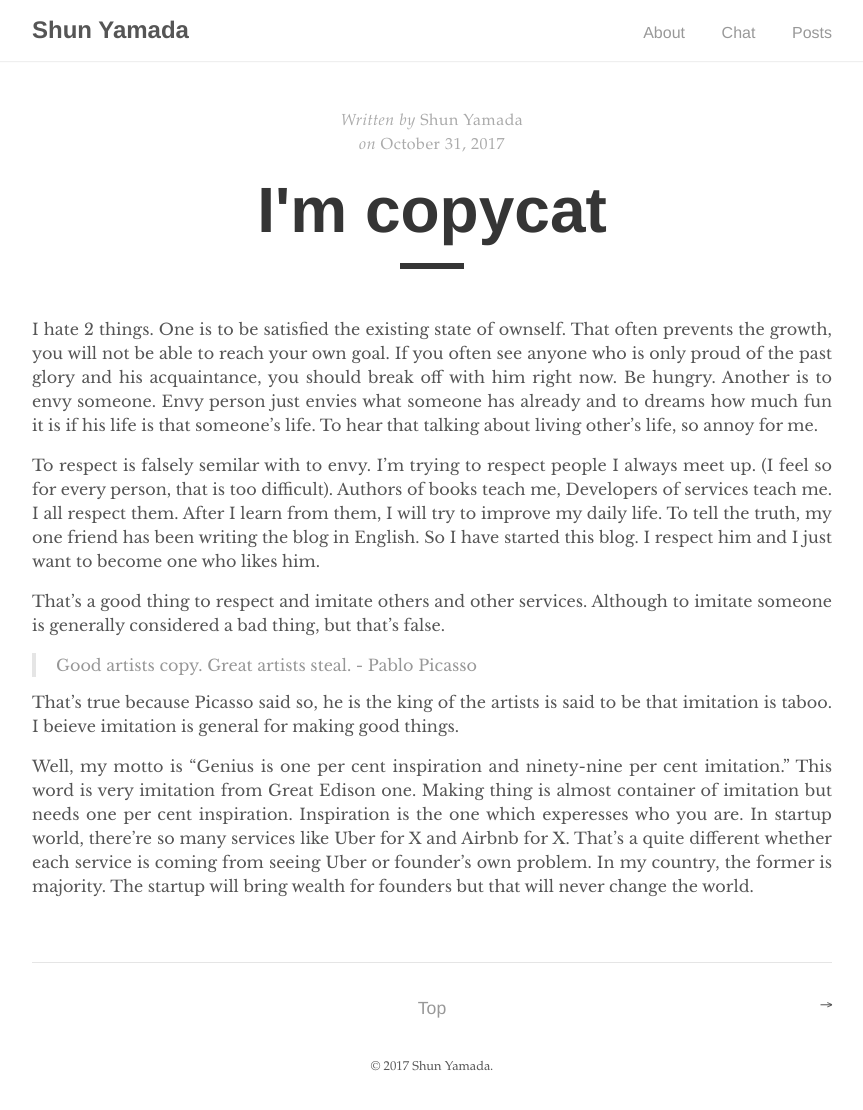
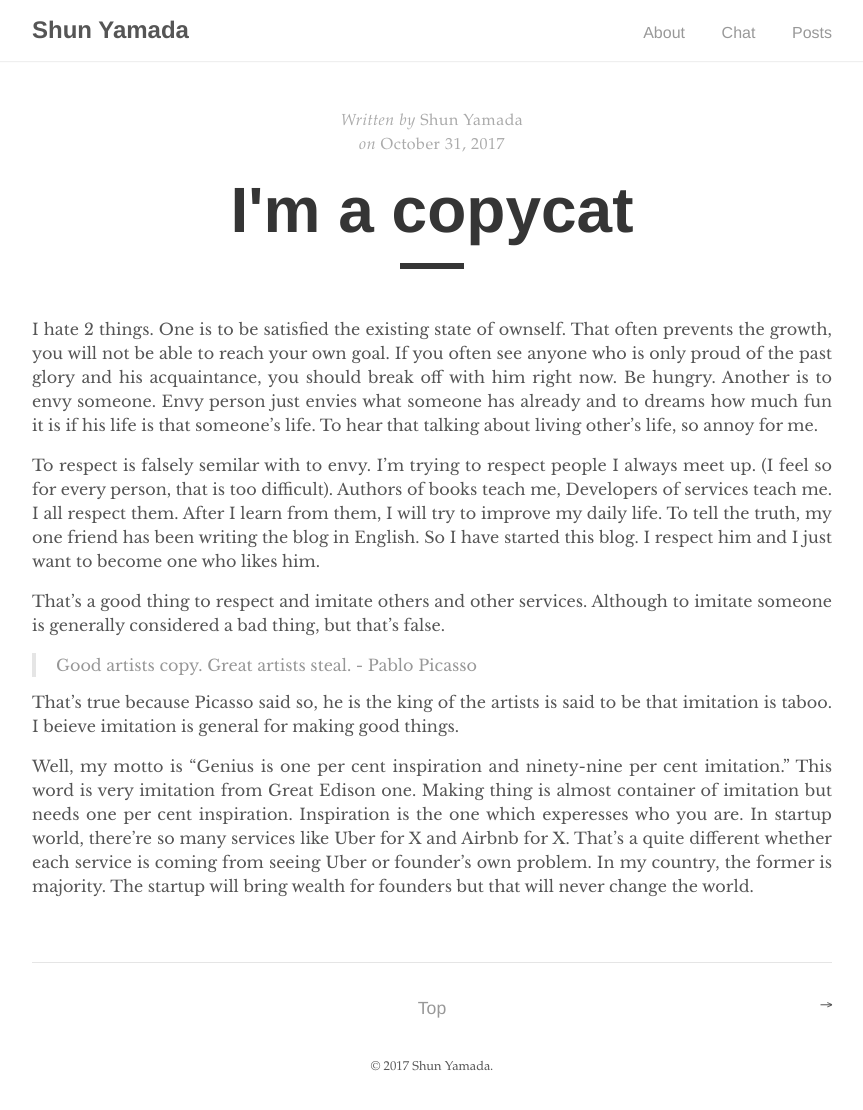
Before and after one commit to shyamady/shunyamada.github.io, a Jekyll site: the page built from _posts/2017-10-31-copycat.md, in a window 1280 px wide. Shown: the whole page, without its empty margins (208-1071 px from the left). Built offline with Jekyll 4.4.1, drawn with Linux system fonts in a browser that asks for light colours.

Commit message:
edited done

```diff
--- a/_posts/2017-10-31-copycat.md
+++ b/_posts/2017-10-31-copycat.md
@@ -1,6 +1,6 @@
 ---
 layout: post
-title:  "I'm copycat"
+title:  "I'm a copycat"
 author: "Shun Yamada"
 ---
 
```
